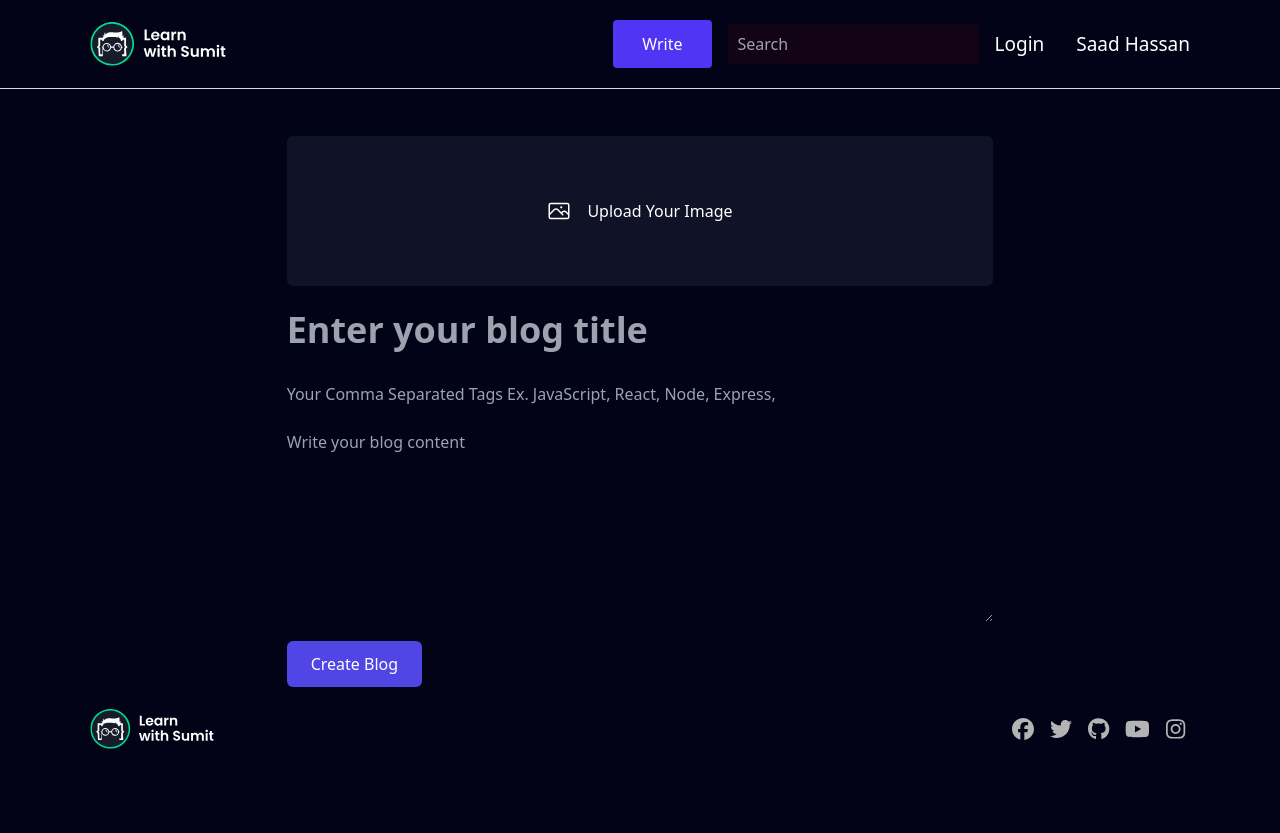
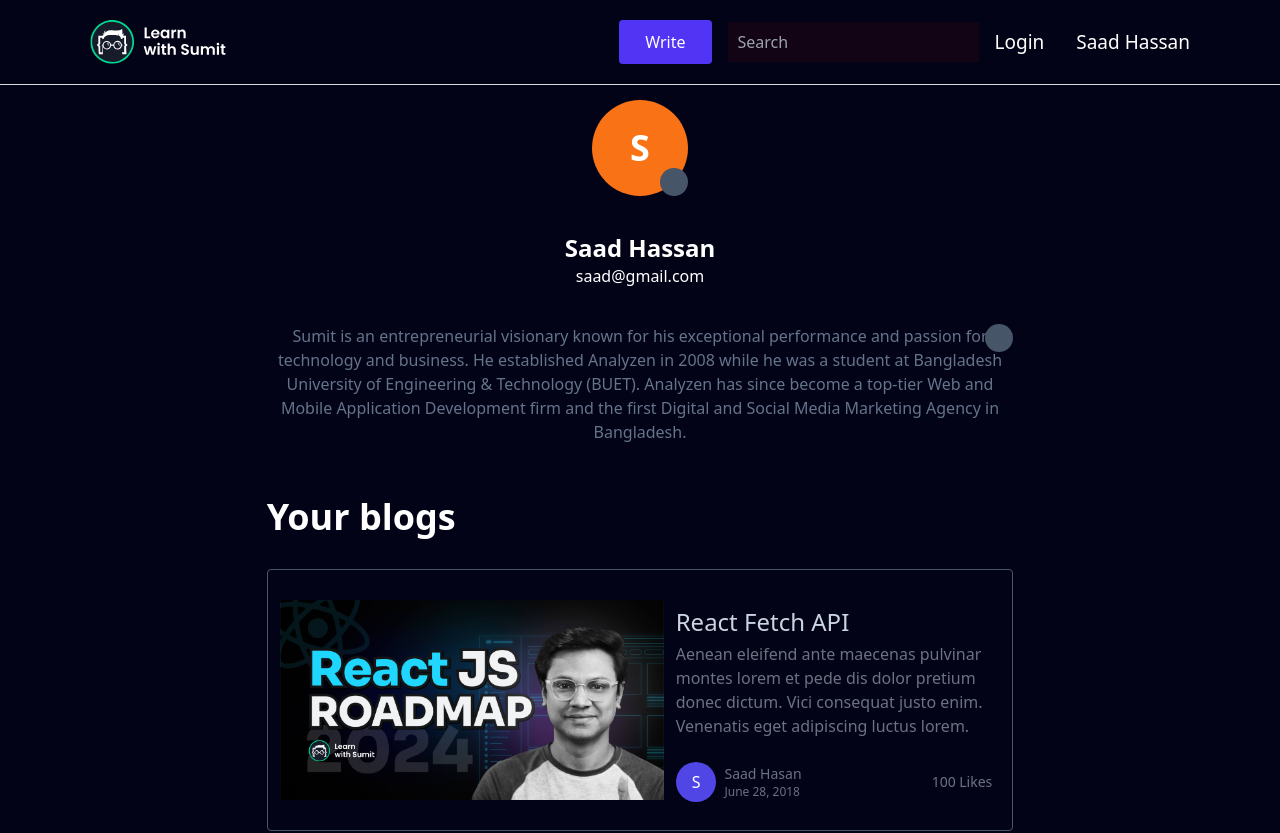
Before and after one commit to Nazim6269/nazimblogs, a React (Vite) app: page / in a window 1280 px wide. Shown: the top 833 px of the page. Before the commit the page ends 800 px from the top, so only its background shows below. Built offline with nearby package versions, Linux system fonts and the light colour scheme.

Commit message:
✨ feat: implement profile page design

```diff
--- a/src/Components/shared/Navbar/navbar.module.css
+++ b/src/Components/shared/Navbar/navbar.module.css
@@ -18,7 +18,7 @@
 }
 
 .rightPanel button {
-  padding: 12px 29px;
+  padding: 10px 26px;
   background-color: rgb(82, 53, 244);
   border: none;
   color: #ffffff;
--- a/src/screens/Home/Home.jsx
+++ b/src/screens/Home/Home.jsx
@@ -1,4 +1,4 @@
-import CreateBlog from "../CreateBlog/CreateBlog";
+import Profile from "../Profile/Profile";
 
 const Home = () => {
   return (
@@ -20,7 +20,9 @@ const Home = () => {
         <SideBar />
       </div> */}
 
-      <CreateBlog />
+      {/* <CreateBlog /> */}
+
+      <Profile />
     </div>
   );
 };
--- /dev/null
+++ b/src/screens/Profile/Profile.jsx
@@ -0,0 +1,39 @@
+import BlogCards from "../BlogCards/BlogCards";
+
+const Profile = () => {
+  return (
+    <div className="flex flex-col gap-3 justify-center items-center">
+      <div className="relative">
+        <p className="bg-orange-500 w-24 h-24 text-4xl rounded-full text-white font-bold flex justify-center items-center">
+          S
+        </p>
+        <span className="bg-slate-600 w-7 h-7 rounded-full absolute bottom-0 right-0"></span>
+      </div>
+      <div className="text-center my-6">
+        <span className="text-white text-2xl font-bold">Saad Hassan</span>
+        <p className="text-white">saad@gmail.com</p>
+      </div>
+      <div className="relative">
+        <p className="text-slate-500 text-center">
+          Sumit is an entrepreneurial visionary known for his exceptional
+          performance and passion for technology and business. He established
+          Analyzen in 2008 while he was a student at Bangladesh University of
+          Engineering & Technology (BUET). Analyzen has since become a top-tier
+          Web and Mobile Application Development firm and the first Digital and
+          Social Media Marketing Agency in Bangladesh.
+        </p>
+        <span className="bg-slate-600 w-7 h-7 rounded-full absolute  top-0 right-0"></span>
+      </div>
+
+      <hr />
+      <div className="flex flex-col gap-3 mt-7">
+        <h2 className="text-white text-4xl font-semibold mb-5">Your blogs</h2>
+        <BlogCards />
+        <BlogCards />
+        <BlogCards />
+      </div>
+    </div>
+  );
+};
+
+export default Profile;
```
